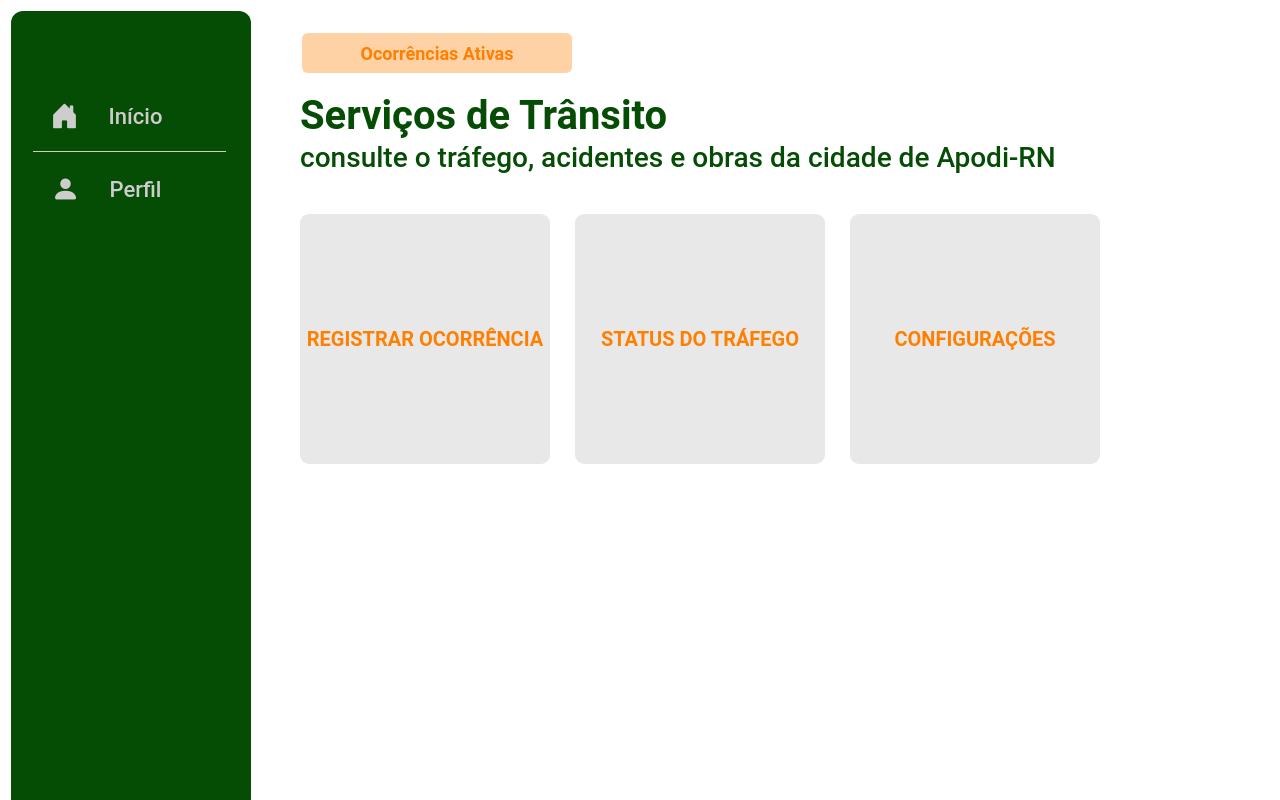
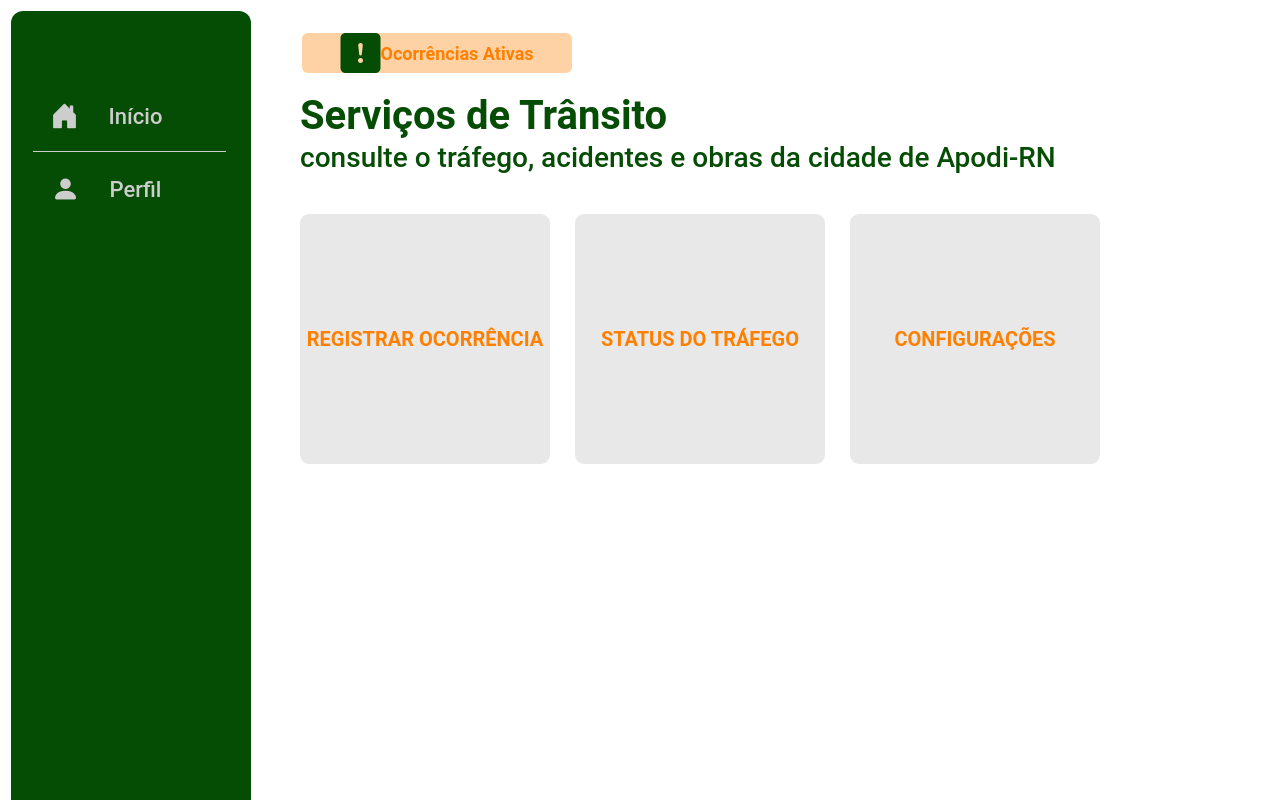
Before and after one commit to clarissagncvs/transito_apodi, a Django app: template templates/home.html in a window 1280 px wide; the page is wider, and only the part inside the window is pictured. Run offline with Django 5.2, Linux system fonts and the light colour scheme; the template is opened without the code that fills it, so the values that code supplies are empty.

Commit message:
página home iniciada

```diff
--- a/static/css/home.css
+++ b/static/css/home.css
@@ -95,6 +95,14 @@ html {
     background: #ffba74;
 }
 
+.botao-header i {
+    display: flex;
+    align-items: left;
+    justify-content: left;
+    color: #054c05;
+    font-size: 40px;
+}
+
 .botao-logo {
     background: none;
     border: none;
@@ -130,7 +138,7 @@ html {
     padding: 0;
 }
 
-.sidebar button > span {
+.sidebar button>span {
     display: inline-flex;
     align-items: center;
     gap: 30px;
@@ -143,7 +151,7 @@ html {
     transition: all 0.4s;
 }
 
-.sidebar button:hover > span {
+.sidebar button:hover>span {
     color: #0b830b;
 }
 
--- a/templates/home.html
+++ b/templates/home.html
@@ -11,7 +11,7 @@
 
 <body>
     <header class="header">
-        <button class="botao-header">Ocorrências Ativas</button>
+        <button class="botao-header"><i class="bi bi-exclamation-square-fill"></i>Ocorrências Ativas</button>
         <button class="botao-logo">
             <img class="logo-img" src="../static/img/logo.png">
         </button>
```
